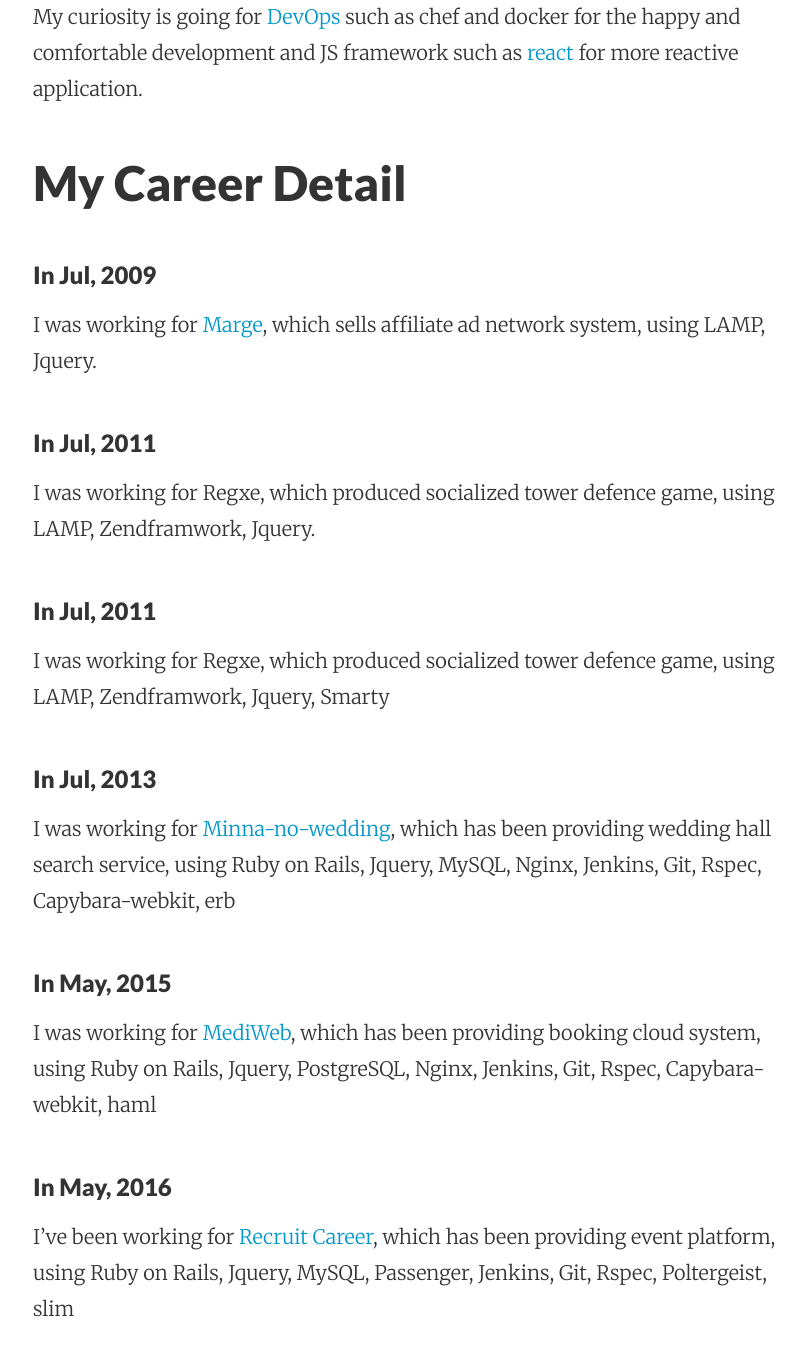
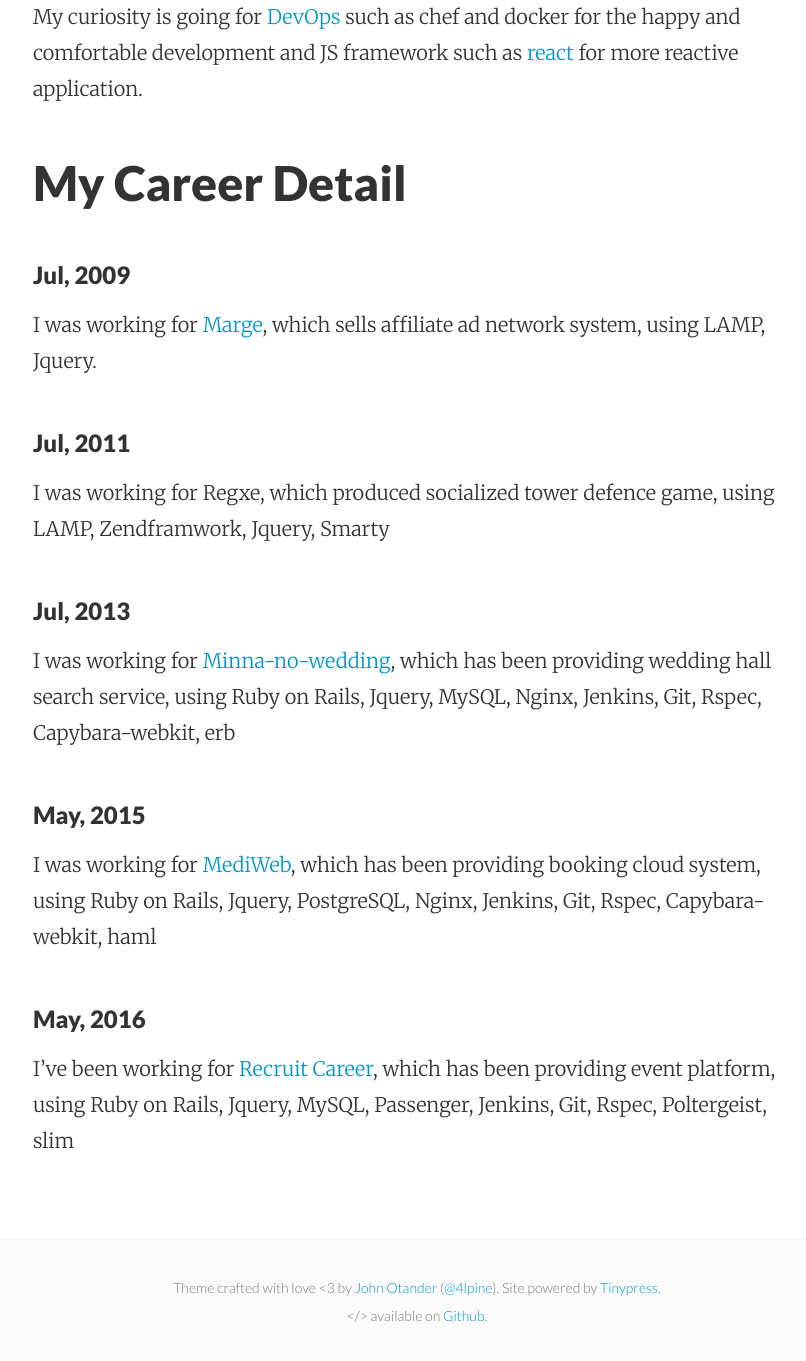
Before and after one commit to gentaro-sakamoto/gentaro-sakamoto.github.io, a Jekyll site: the page built from _posts/2016-02-29-about-me.markdown, in a window 1280 px wide and 1400 px high, scrolled down 528 px. Shown: the top 1361 px of the window, without its empty margins (223-1029 px from the left). Built offline with Jekyll 4.4.1, drawn with Linux system fonts in a browser that asks for light colours.

Commit message:
Post update: Hi, I'm Gentaro

```diff
--- a/_posts/2016-02-29-about-me.markdown
+++ b/_posts/2016-02-29-about-me.markdown
@@ -8,20 +8,17 @@ I am a Ruby on Rails developer, hobbyist basketball player, hobbyist mountain hi
 My curiosity is going for [DevOps](https://en.wikipedia.org/wiki/DevOps) such as chef and docker for the happy and comfortable development and JS framework such as [react](https://facebook.github.io/react/) for more reactive application.
 
 ## My Career Detail
-### In Jul, 2009
+### Jul, 2009
 I was working for [Marge](http://www.maru.jp/), which sells affiliate ad network system, using LAMP, Jquery.
 
-### In Jul, 2011
-I was working for Regxe, which produced socialized tower defence game, using LAMP, Zendframwork, Jquery.
-
-### In Jul, 2011
+### Jul, 2011
 I was working for Regxe, which produced socialized tower defence game, using LAMP, Zendframwork, Jquery, Smarty
 
-### In Jul, 2013
+### Jul, 2013
 I was working for [Minna-no-wedding](http://www.mwed.jp/), which has  been providing  wedding hall search service, using Ruby on Rails, Jquery, MySQL, Nginx, Jenkins, Git, Rspec, Capybara-webkit, erb
 
-### In May, 2015
+### May, 2015
 I was working for [MediWeb](http://www.mediweb.jp/), which has  been providing booking cloud system, using Ruby on Rails, Jquery, PostgreSQL, Nginx, Jenkins, Git, Rspec, Capybara-webkit, haml
 
-### In May, 2016
+### May, 2016
 I've been working for [Recruit Career](https://www.recruitcareer.co.jp/), which has  been providing event platform, using Ruby on Rails, Jquery, MySQL, Passenger, Jenkins, Git, Rspec, Poltergeist, slim
```
